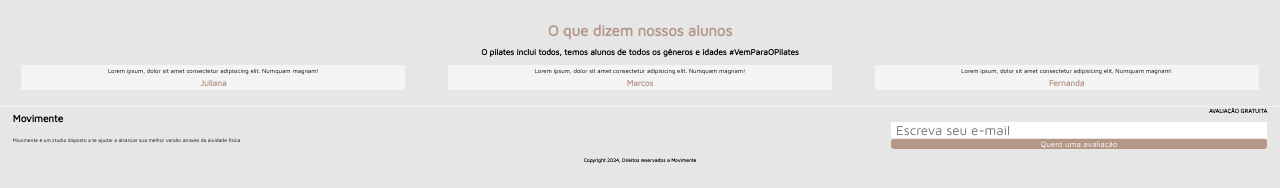
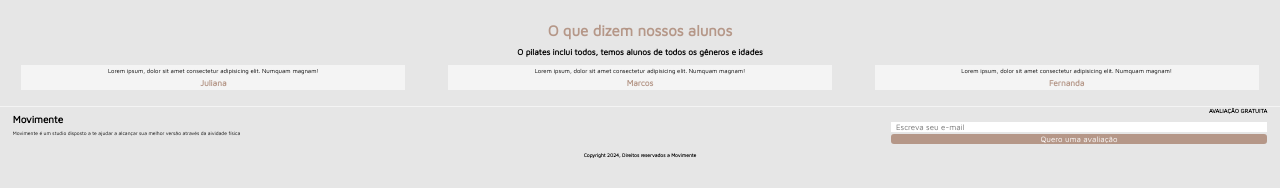
Before and after one commit to joelsonbarreto/F1X0N, an Angular app: page / in a window 1280 px wide. Shown: the part 549-737 px from the top of the page. Built offline with nearby package versions, Linux system fonts and the light colour scheme.

Commit message:
Corrige alinhamento da legenda principal

```diff
--- a/src/app/components/footer/footer.component.scss
+++ b/src/app/components/footer/footer.component.scss
@@ -17,10 +17,6 @@ h6{
     width: 35%;
 }
 
-.divLeft h4{
-    margin-bottom: 1vh;
-}
-
 .divLeft span{
     font-size: .5rem;
 }
@@ -37,7 +33,8 @@ h6{
 
 .divRight input {
     width: 60%;
-    margin-bottom: .1vh;
+    margin-bottom: .2vh;
+    font-size: .8rem;
     border: none;
     padding: 0 .5rem 0 .5rem;
 }
--- a/src/app/components/main/main.component.html
+++ b/src/app/components/main/main.component.html
@@ -14,7 +14,7 @@
         <app-payment-card class="percentCard" [plan]="'Plano turbinado'" [price]="'R$ 300,00'" [offer]="'7 aulas por semana'"/>
     </section>
     <h2>O que dizem nossos alunos</h2>
-    <h5>O pilates inclui todos, temos alunos de todos os gêneros e idades #VemParaOPilates</h5>
+    <h5>O pilates inclui todos, temos alunos de todos os gêneros e idades</h5>
     <section class="percentArea">
         <app-article class="percentCard" [article]="'Lorem ipsum, dolor sit amet consectetur adipisicing elit. Numquam magnam!'" [author]="'Juliana'"/>
         <app-article class="percentCard" [article]="'Lorem ipsum, dolor sit amet consectetur adipisicing elit. Numquam magnam!'" [author]="'Marcos'"/>
--- a/src/app/components/main/main.component.scss
+++ b/src/app/components/main/main.component.scss
@@ -13,6 +13,11 @@ h2 {
     font-weight: bold;
     margin: 1vh 0 1vh;
     color: #B59788;
+}
+
+h5 {
+    width: 100%;
+    text-align: center;
 }
 
 .percentArea {
--- a/src/app/components/percent-card/percent-card.component.scss
+++ b/src/app/components/percent-card/percent-card.component.scss
@@ -11,7 +11,7 @@ div {
 
 h2 {
     font-size: 2.5rem;
-    font-weight: bold;
+    font-weight: 800;
     margin-bottom: 1vh;
 }
 
```
